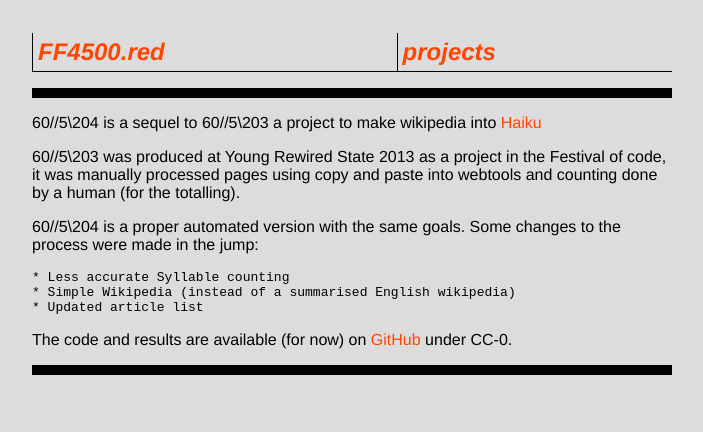
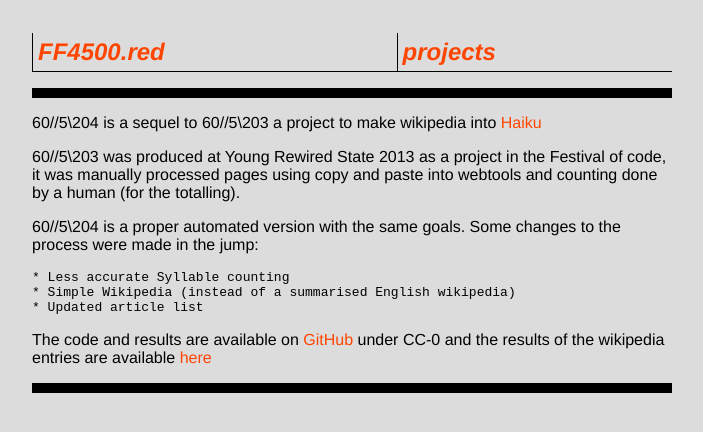
Before and after one commit to isabella232/website-33, a Jekyll site: the page built from _projects/605204.md, in a window 1280 px wide. Shown: the top 432 px of the page, without its empty margins (288-991 px from the left). Built offline with Jekyll 4.4.1, drawn with Linux system fonts in a browser that asks for light colours.

Commit message:
jiggled 605204 around a bit
Signed-off-by: NfN <orange@ff4500.red>

```diff
--- a/_projects/605204.md
+++ b/_projects/605204.md
@@ -17,8 +17,9 @@ link-color: orangered
     * Simple Wikipedia (instead of a summarised English wikipedia)
     * Updated article list
 
-The code and results are available (for now) on [GitHub] under CC-0.
+The code and results are available on [GitHub] under CC-0 and the results of the wikipedia entries are available [here]
 
 [Haiku]: https://simple.wikipedia.org/wiki/Haiku
 [Simple Wikipedia]: https://simple.wikipedia.org/
 [GitHub]: https://github.com/ixt/605204/
+[here]: {{ site.url }}/haiku/
```
Also changed, not shown: other parts of _projects/605204.md (+1 -1 lines), other/haiku.md (renamed from haiku.md).
